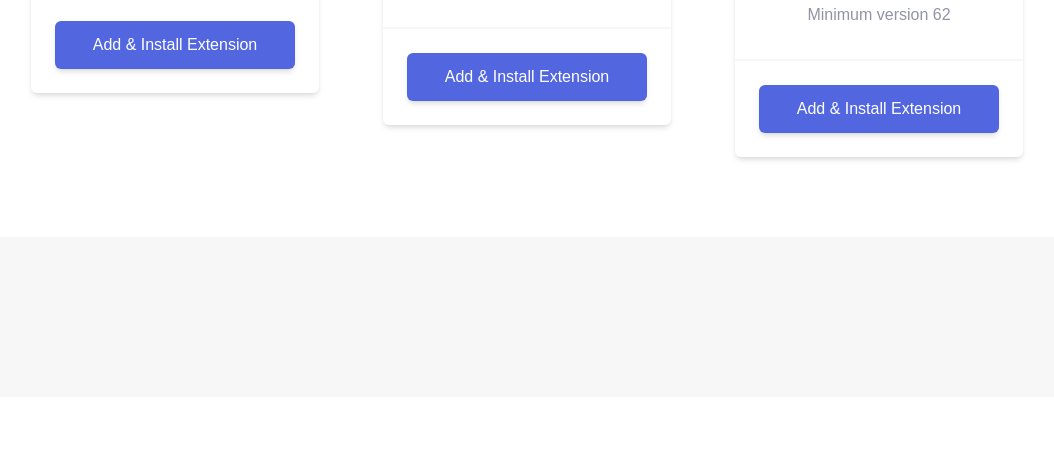
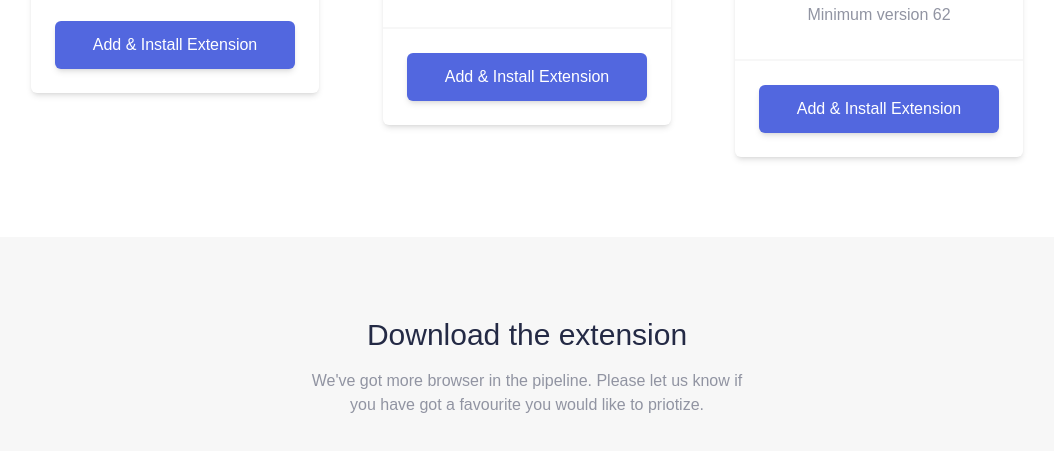
Before and after one commit to adefaze/Bookmark-Landing-Page, a website: page index.html in a window 1280 px wide. Shown: the part 3366-3817 px from the top of the page, without its empty margins (113-1167 px from the left). Before the commit the page ends 3763 px from the top, so only its background shows below. Drawn offline with Linux system fonts and the light colour scheme.

Commit message:
updated index.html. Added FAQ section

```diff
--- a/index.html
+++ b/index.html
@@ -189,7 +189,15 @@
     <!-- FAQ -->
     <section class="bg-bookmark-white py-20">
         <div class="container">
-
+            <!--heading-->
+            <div class="sm:w-3/4 lg:w-5/12 mx-auto px-2">
+                <h1 class="text-3xl text-center text-bookmark-blue">Download the extension</h1>
+                <p class="text-center text-bookmark-grey mt-4">
+                    We've got more browser in the pipeline. Please let us know if you have got a favourite you would
+                    like to
+                    priotize.
+                </p>
+            </div>
         </div>
     </section>
 </body>
```
